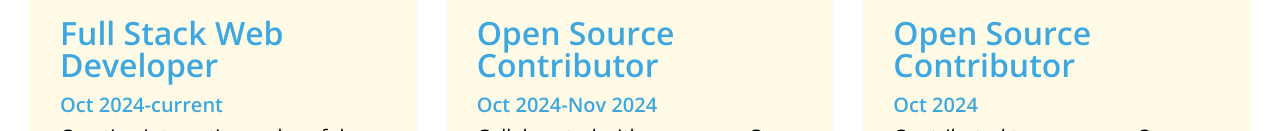
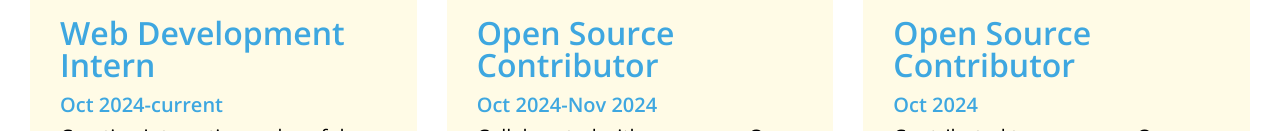
Before and after one commit to HarshS16/Portfolio-Website, a plain HTML site: page index.html in a window 1280 px wide. Shown: the part 1872-2003 px from the top of the page. Drawn offline with nearby package versions, Linux system fonts and the light colour scheme.

Commit message:
Update index.html

```diff
--- a/index.html
+++ b/index.html
@@ -142,7 +142,7 @@
 							</figcaption>
 						</div>
 					</figure>
-					<h3>Full Stack Web Developer</h3>
+					<h3>Web Development Intern</h3>
 					<div>Oct 2024-current</div>
 					<p>Creating interactive and useful web applications through HTML, CSS and JavaScript</p>
 				</article>
```
